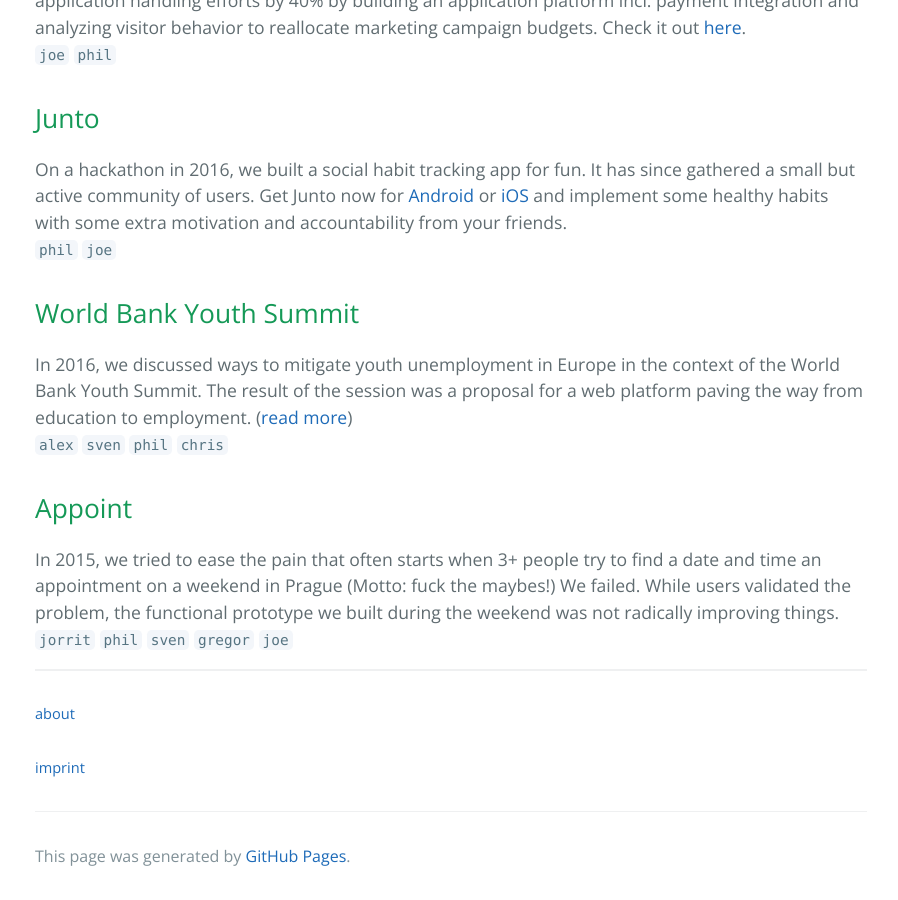
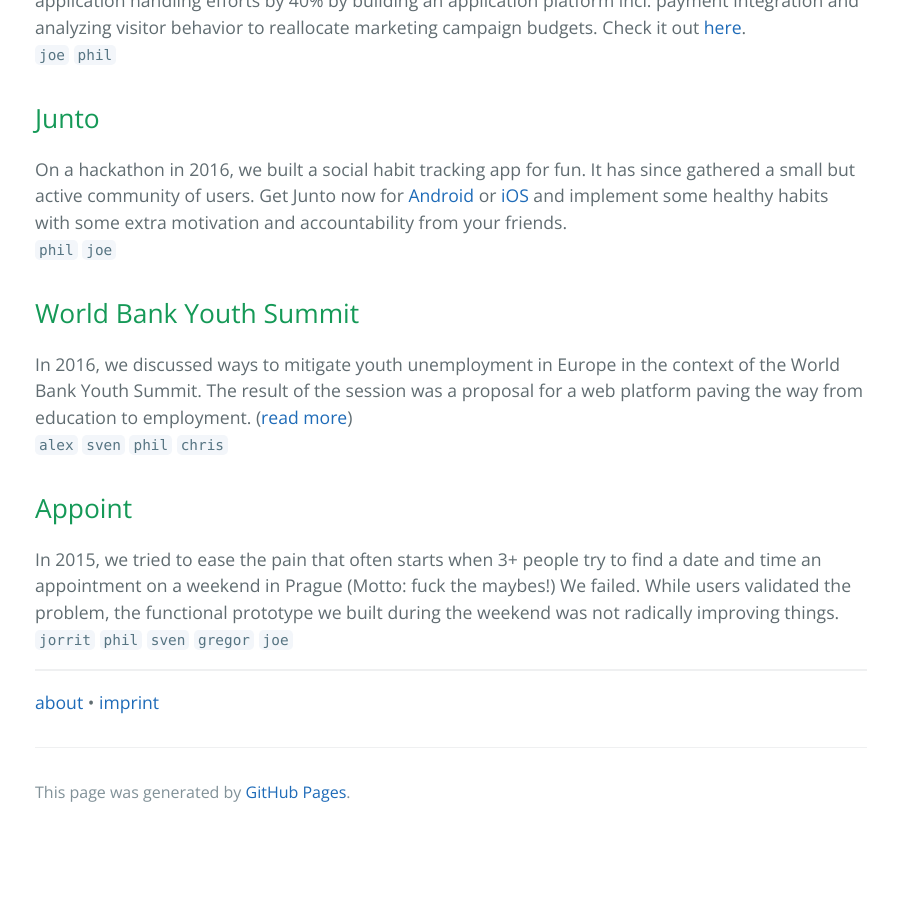
Before and after one commit to pal-lab/pal-lab.github.io, a Jekyll site: the page built from index.md, in a window 1280 px wide and 900 px high, scrolled down 751 px. Shown: the whole window, without its empty margins (189-1087 px from the left). Built offline with Jekyll 4.4.1, drawn with Linux system fonts in a browser that asks for light colours; our own code applies the rules of GitHub Pages for plain Markdown files; after the commit the page ends 1587 px from its top, so only the background shows below that.

Commit message:
editorial changes

```diff
--- a/index.md
+++ b/index.md
@@ -33,6 +33,4 @@ In 2015, we tried to ease the pain that often starts when 3+ people try to find
 `jorrit` `phil` `sven` `gregor` `joe`
 
 * * *
-##### [](#header-6)[about](about)
-
-##### [](#header-6)[imprint](imprint)
+[](#header-6)[about](about) • [](#header-6)[imprint](imprint)
```
